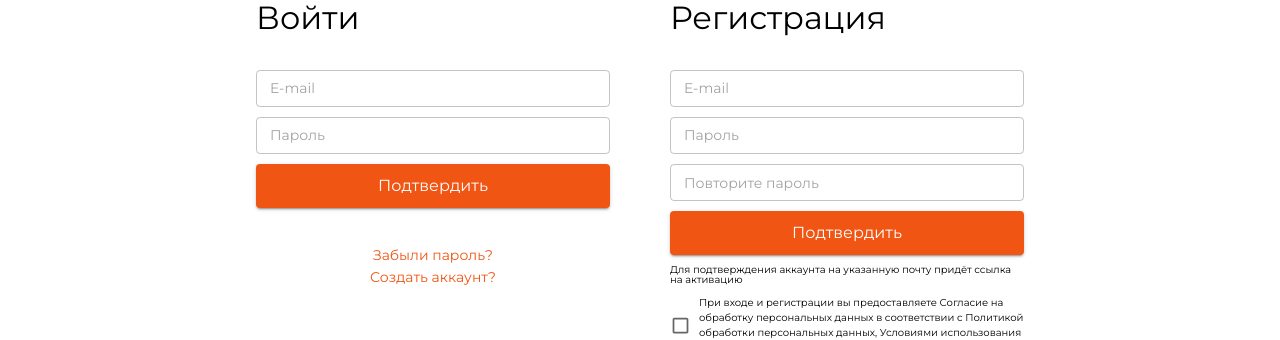
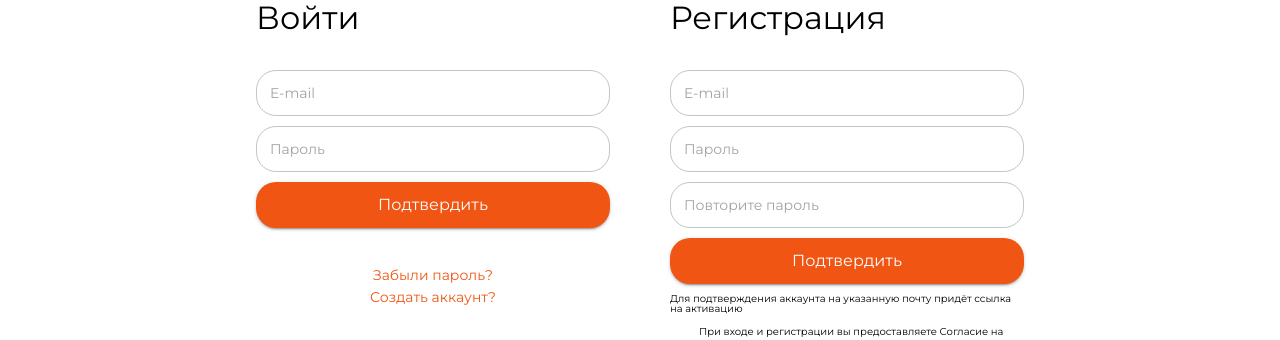
Before and after one commit to splendid-pdf/marketplace-frontend, a React (Create React App) app: page /marketplace-frontend/registerSeller in a window 1280 px wide. Shown: the part 243-583 px from the top of the page. Built offline with nearby package versions, Linux system fonts and the light colour scheme; no server answers.

Commit message:
fix: style-changes-register/auth-form

```diff
--- a/src/app/App.tsx
+++ b/src/app/App.tsx
@@ -1,33 +1,16 @@
-import { Suspense } from 'react';
-import classes from './App.module.scss';
-import { BrowserRouter } from 'react-router-dom';
-import Routing from 'pages';
-import ErrorBoundary from './ErrorBoundary';
-import { Spinner } from '../shared/ui/Spinner/Spinner';
-import { NavBar } from '../widgets/NavBar';
-import { Header } from '../widgets/Header';
-import { Footer } from '../widgets/Footer';
-import { Provider } from 'react-redux';
-import { store } from './store/store';
-import { ThemeProvider } from '@mui/material';
-import { grey} from '@mui/material/colors';
-import { createTheme } from '@mui/material/styles';
-
-const theme = createTheme({
-  palette: {
-    primary: {
-      main: '#F15513'
-    },
-    secondary: grey //  TODO: Поставить второй цвет от дизайнеров и Разобраться, как его можно использовать
-  },
-  typography: {
-    fontFamily: 'Montserrat',
-    fontWeightLight: 300,
-    fontWeightRegular: 400,
-    fontWeightMedium: 500,
-    fontWeightBold:600,
-  }
-});
+import { Suspense } from "react";
+import classes from "./App.module.scss";
+import { BrowserRouter } from "react-router-dom";
+import Routing from "pages";
+import ErrorBoundary from "./ErrorBoundary";
+import { Spinner } from "../shared/ui/Spinner/Spinner";
+import { NavBar } from "../widgets/NavBar";
+import { Header } from "../widgets/Header";
+import { Footer } from "../widgets/Footer";
+import { Provider } from "react-redux";
+import { store } from "./store/store";
+import { ThemeProvider } from "@mui/material";
+import { theme } from "./styles/theme";
 
 const App = () => {
   return (
--- /dev/null
+++ b/src/app/styles/theme.js
@@ -0,0 +1,49 @@
+import { grey } from "@mui/material/colors";
+import { createTheme } from "@mui/material/styles";
+
+export const theme = createTheme({
+  palette: {
+    primary: {
+      main: "#F15513",
+    },
+    secondary: grey, //  TODO: Поставить второй цвет от дизайнеров и Разобраться, как его можно использовать
+  },
+  typography: {
+    fontFamily: "Montserrat",
+    fontWeightLight: 300,
+    fontWeightRegular: 400,
+    fontWeightMedium: 500,
+    fontWeightBold: 600,
+  },
+  components: {
+    MuiButton: {
+      styleOverrides: {
+        root: {
+          fontSize: 16,
+          fontWeight: 400,
+          borderRadius: 20,
+          textTransform: "none",
+          height: 46,
+        },
+      },
+    },
+    MuiInputBase: {
+      styleOverrides: {
+        root: {
+          height: 46,
+          fieldset: {
+            borderRadius: 20,
+          },
+        },
+      },
+    },
+    MuiOutlinedInput: {
+      styleOverrides: {
+        inputSizeSmall: { height: 29 },
+        root: {
+          borderRadius: 20,
+        },
+      },
+    },
+  },
+});
--- a/src/features/userAuth/buyerAuth/ui/AuthBuyerForm.module.scss
+++ b/src/features/userAuth/buyerAuth/ui/AuthBuyerForm.module.scss
@@ -1,22 +1,20 @@
 .root {
   position: relative;
-  border-radius: 30px !important;
+  border-radius: 10px !important;
   display: flex;
   flex-direction: column;
   padding: 0 30px;
 }
 
 .iconClose {
-  font-size: 30px !important;
-  color: white;
+  font-size: 32px !important;
   position: absolute;
   cursor: pointer;
-  right: -30px;
-  top: -30px;
+  right: 32px;
+  top: 32px;
 }
 
 .typography {
-  font-weight: 400 !important;
   font-size: 32px !important;
   padding: 50px 0 32px;
 }
@@ -25,7 +23,7 @@
   display: flex;
   flex-direction: column;
   width: 354px;
-  padding-bottom: 40px;
+  margin-bottom: 20px;
 }
 
 .field {
@@ -33,16 +31,16 @@
 }
 
 .buttonSubmit {
-  text-transform: none !important;
-  font-weight: 400 !important;
-  font-size: 16px !important;
   margin-top: 14px !important;
 }
 
 .linkContainer {
   display: flex;
+  align-items: center;
   flex-direction: column;
-  align-items: center;
-  row-gap: 8px;
+  row-gap: 5px;
   margin-bottom: 60px;
+  font-weight: 500;
+  font-size: 10px;
+  line-height: 140%;
 }
--- a/src/features/userAuth/sellerAuth/ui/AuthSellerForm.jsx
+++ b/src/features/userAuth/sellerAuth/ui/AuthSellerForm.jsx
@@ -1,9 +1,9 @@
-import React from 'react';
-import classes from './AuthSellerForm.module.scss';
-import { useForm } from 'react-hook-form';
+import React from "react";
+import classes from "./AuthSellerForm.module.scss";
+import { useForm } from "react-hook-form";
 
-import { Typography, TextField, Button, Link as LinkMUI } from '@mui/material';
-import { Link } from 'react-router-dom';
+import { Typography, TextField, Button, Link as LinkMUI } from "@mui/material";
+import { Link } from "react-router-dom";
 
 export const AuthSellerForm = () => {
   const {
@@ -12,10 +12,10 @@ export const AuthSellerForm = () => {
     formState: { errors },
   } = useForm({
     defaultValues: {
-      email: '',
-      password: '',
+      email: "",
+      password: "",
     },
-    mode: 'onSubmit',
+    mode: "onSubmit",
   });
 
   //eslint-disable-next-line @typescript-eslint/ban-ts-comment
@@ -34,16 +34,16 @@ export const AuthSellerForm = () => {
       <form onSubmit={handleSubmit(onSubmit)} className={classes.form}>
         <TextField
           className={classes.field}
-          placeholder={'E-mail'}
+          placeholder={"E-mail"}
           error={Boolean(errors.email?.message)}
           helperText={errors.email?.message}
           size="small"
           // eslint-disable-next-line react/jsx-props-no-spreading
-          {...register('email', {
-            required: 'Укажите e-mail',
+          {...register("email", {
+            required: "Укажите e-mail",
             pattern: {
               value: /^[A-Z0-9._%+-]+@[A-Z0-9.-]+\.[A-Z]{2,}$/i,
-              message: 'Неверный e-mail',
+              message: "Неверный e-mail",
             },
           })}
         />
@@ -51,24 +51,24 @@ export const AuthSellerForm = () => {
           classes={{ root: classes.field }}
           type="password"
           autoComplete="off"
-          placeholder={'Пароль'}
-          size="small"
+          placeholder={"Пароль"}
           error={Boolean(errors.password?.message)}
           helperText={errors.password?.message}
+          size="small"
           // eslint-disable-next-line react/jsx-props-no-spreading
-          {...register('password', {
-            required: 'Введите пароль',
+          {...register("password", {
+            required: "Введите пароль",
             minLength: {
               value: 6,
-              message: 'Минимальная длина пароля 6 символов',
+              message: "Минимальная длина пароля 6 символов",
             },
             maxLength: {
               value: 14,
-              message: 'Максимальная длина пароля 14 символов',
+              message: "Максимальная длина пароля 14 символов",
             },
             pattern: {
               value: /^[\w~'`!@#№?$%^&*()=+<>|/\\.,:;[\]{} \x22-]{6,25}$/i,
-              message: 'Пароль указан некорректно',
+              message: "Пароль указан некорректно",
             },
           })}
         />
--- a/src/features/userAuth/sellerAuth/ui/AuthSellerForm.module.scss
+++ b/src/features/userAuth/sellerAuth/ui/AuthSellerForm.module.scss
@@ -5,7 +5,6 @@
 }
 
 .typography {
-  font-weight: 400 !important;
   font-size: 32px !important;
   margin-bottom: 30px !important;
 }
@@ -18,10 +17,10 @@
 
 .field {
   padding-bottom: 10px !important;
+  // font-size: 20px !important;
 }
 
 .checkbox {
-  font-family: Montserrat, sans-serif !important;
   align-self: flex-end;
   padding-bottom: 30px;
   margin-right: 0 !important;
@@ -33,9 +32,6 @@
 }
 
 .buttonSubmit {
-  text-transform: none !important;
-  font-weight: 400 !important;
-  font-size: 16px !important;
   margin-bottom: 40px !important;
 }
 
--- a/src/features/userRegister/buyerRegister/ui/RegisterBuyerForm.module.scss
+++ b/src/features/userRegister/buyerRegister/ui/RegisterBuyerForm.module.scss
@@ -1,22 +1,20 @@
 .root {
-  position: relative;
-  border-radius: 30px !important;
   display: flex;
   flex-direction: column;
+  position: relative;
+  border-radius: 10px !important;
   padding: 0 30px;
 }
 
 .iconClose {
-  font-size: 30px !important;
-  color: white;
+  font-size: 32px !important;
   position: absolute;
   cursor: pointer;
-  right: -30px;
-  top: -30px;
+  right: 32px;
+  top: 32px;
 }
 
 .typography {
-  font-weight: 400 !important;
   font-size: 32px !important;
   padding: 50px 0 32px;
 }
@@ -33,9 +31,8 @@
 }
 
 .checkbox {
-  font-family: Montserrat, sans-serif !important;
   align-self: flex-end;
-  padding-bottom: 30px;
+  padding-bottom: 18px;
   margin-right: 0 !important;
 
   span:first-child {
@@ -43,9 +40,3 @@
     margin-right: 8px;
   }
 }
-
-.buttonSubmit {
-  text-transform: none !important;
-  font-weight: 400 !important;
-  font-size: 16px !important;
-}
--- a/src/features/userRegister/sellerRegister/ui/RegisterSellerForm.module.scss
+++ b/src/features/userRegister/sellerRegister/ui/RegisterSellerForm.module.scss
@@ -5,7 +5,6 @@
 }
 
 .typography {
-  font-weight: 400 !important;
   font-size: 32px !important;
   margin-bottom: 30px !important;
 }
@@ -21,7 +20,6 @@
 }
 
 .checkbox {
-  font-family: Montserrat, sans-serif !important;
   align-self: flex-end;
   padding-bottom: 30px;
   margin: 0 !important;
@@ -37,8 +35,5 @@
 }
 
 .buttonSubmit {
-  text-transform: none !important;
-  font-weight: 400 !important;
-  font-size: 16px !important;
   margin-bottom: 10px !important;
 }
```
Also changed, not shown: src/features/userAuth/buyerAuth/ui/AuthBuyerForm.tsx (+25 -25 lines).
